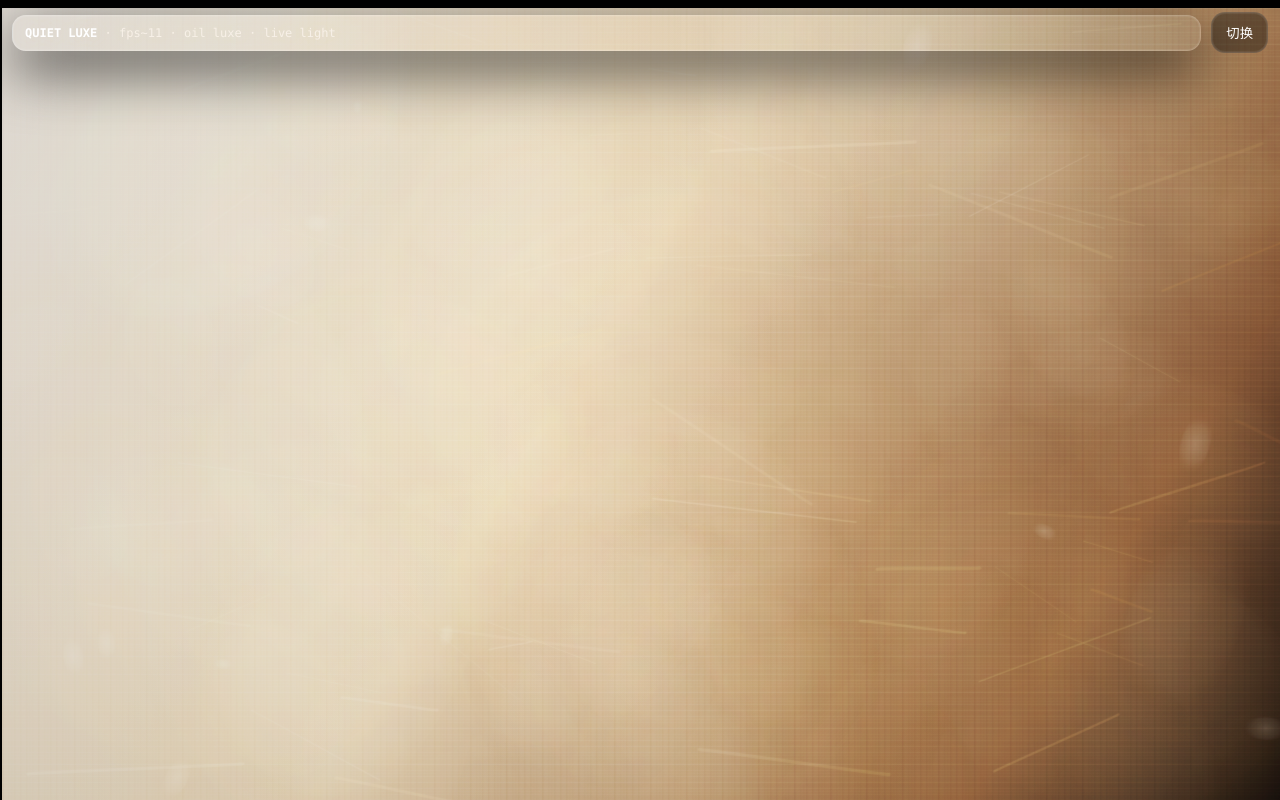
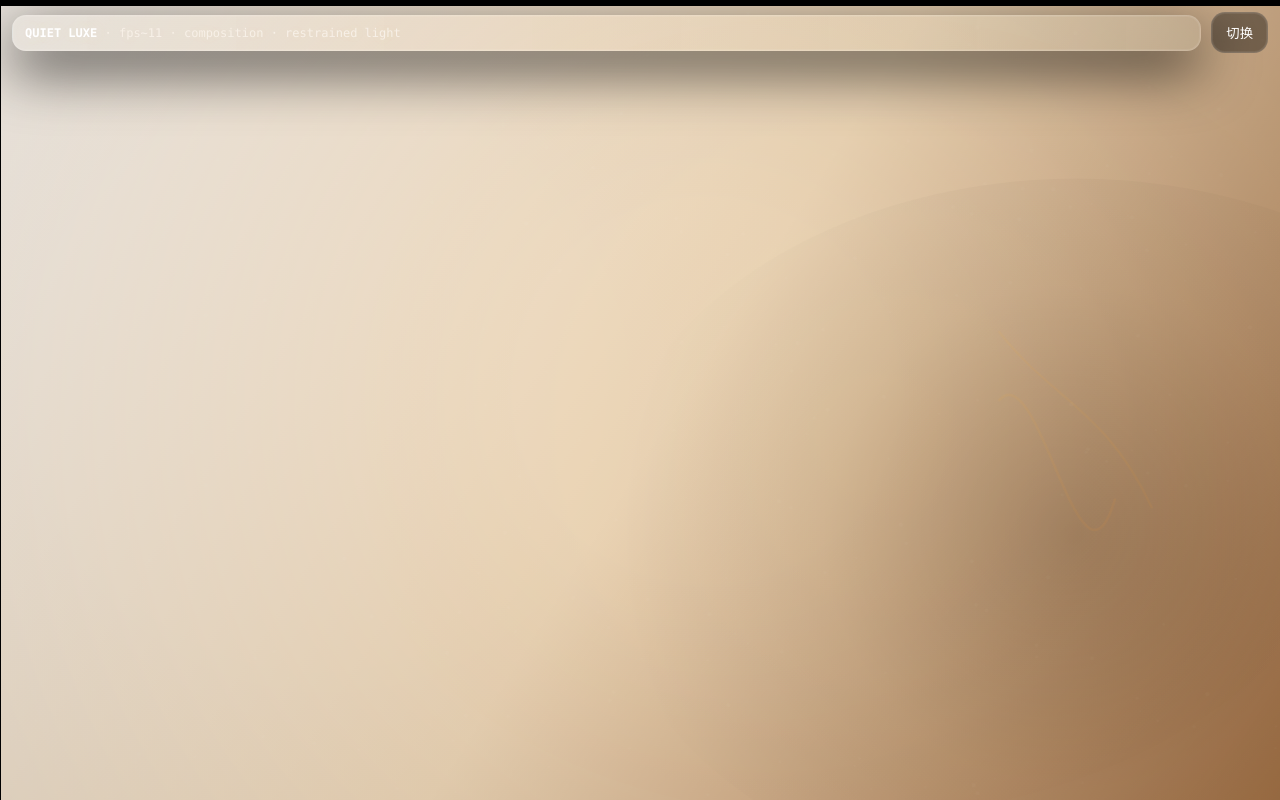
Before and after one commit to bai13567/test2, a plain HTML site: page index.html in a window 1280 px wide. Drawn offline with Linux system fonts and the light colour scheme; animation ran at ten frames a second.

Commit message:
更新 index.html

```diff
--- a/index.html
+++ b/index.html
@@ -1,14 +1,14 @@
 <!doctype html><meta charset="utf-8">
 <meta name="viewport" content="width=device-width,initial-scale=1,viewport-fit=cover">
-<title>Quiet Luxe · Oil Canvas</title>
+<title>Quiet Luxe · Composition</title>
 <style>
-html,body{margin:0;height:100%;overflow:hidden;background:#050505;font:12px ui-monospace,Menlo,Consolas,monospace}
+html,body{margin:0;height:100%;overflow:hidden;background:#060606;font:12px ui-monospace,Menlo,Consolas,monospace}
 canvas{position:fixed;inset:0;display:block}
 #ui{position:fixed;left:12px;right:12px;top:12px;z-index:9;display:flex;gap:10px;align-items:center;pointer-events:none;padding-top:env(safe-area-inset-top)}
-#pill{flex:1;min-width:0;padding:10px 12px;border-radius:14px;border:1px solid #ffffff2a;
+#pill{flex:1;min-width:0;padding:10px 12px;border-radius:14px;border:1px solid #ffffff24;
 background:linear-gradient(90deg,#ffffff10,#ffd6a814,#7ad7ff10);
 backdrop-filter:blur(12px);box-shadow:0 0 0 1px #fff1 inset,0 18px 56px #000b;color:#f7f0e7;mix-blend-mode:screen;
-text-shadow:0 0 18px #ffd6a833,0 0 22px #ffffff22;white-space:nowrap;overflow:hidden;text-overflow:ellipsis}
+text-shadow:0 0 18px #ffd6a822,0 0 22px #ffffff22;white-space:nowrap;overflow:hidden;text-overflow:ellipsis}
 #pill b{color:#fff}
 #btn{pointer-events:auto;padding:10px 14px;border-radius:14px;border:1px solid #fff2;background:#0006;color:#fff;
 backdrop-filter:blur(12px);box-shadow:0 0 0 1px #fff1 inset}
@@ -18,7 +18,6 @@ background:#2a0000cc;border:1px solid #ff6a6a55;color:#ffd1d1;border-radius:12px
 </style>
 
 <canvas id="c"></canvas>
-
 <div id="ui">
   <div id="pill"><b>QUIET LUXE</b> · <span id="s">building…</span></div>
   <button id="btn">切换</button>
@@ -35,11 +34,11 @@ const clamp=(x,a,b)=>x<a?a:x>b?b:x;
 const lerp=(a,b,t)=>a+(b-a)*t;
 const mix=(A,B,t)=>[lerp(A[0],B[0],t),lerp(A[1],B[1],t),lerp(A[2],B[2],t)];
 const smooth=(a,b,x)=>{x=clamp((x-a)/(b-a),0,1);return x*x*(3-2*x);};
-const rgb=(c)=>`rgb(${c[0]|0},${c[1]|0},${c[2]|0})`;
+const rgb=(c,a=1)=>`rgba(${c[0]|0},${c[1]|0},${c[2]|0},${a})`;
 function showErr(e){ERR.style.display="block";ERR.textContent=String(e&&(e.stack||e.message)||e);}
 
 try{
-// ---------- size ----------
+// -------- size ----------
 let W=0,H=0,DPR=1;
 function resize(){
   DPR=clamp(devicePixelRatio||1,1,2);
@@ -48,41 +47,34 @@ function resize(){
   C.height=Math.max(2,(H*DPR)|0);
   C.style.width=W+"px"; C.style.height=H+"px";
   ctx.setTransform(DPR,0,0,DPR,0,0);
-  rebuildSoon();
+  scheduleBuild();
 }
 addEventListener("resize",resize,{passive:true});
 
-// ---------- RNG ----------
+// -------- RNG ----------
 function makeRng(seed){let s=seed>>>0;return ()=>((s=(s*1664525+1013904223)>>>0)&0xfffffff)/0xfffffff;}
 let seedBase=123456789;
 function nextSeed(){seedBase=(seedBase*1664525+1013904223)>>>0;return seedBase;}
 
-// ---------- palettes (warm, luxe, no purple) ----------
+// -------- palettes (quiet luxe, warm, no purple) ----------
 const PALS=[
-  // cream / camel / cognac / charcoal
-  [[250,244,235],[232,210,175],[188,130,82],[26,22,18]],
-  // ivory / sand / bronze / ink
-  [[252,246,238],[230,206,170],[170,120,75],[18,18,20]],
-  // pearl / beige / umber / espresso
-  [[248,242,234],[225,204,174],[155,108,72],[20,16,14]],
-  // warm stone / oat / amber / deep brown
-  [[246,240,232],[222,202,170],[190,132,78],[24,18,14]],
-  // milky / wheat / honey / near-black
-  [[251,245,238],[233,214,184],[200,145,85],[16,14,13]],
+  {bg:[252,247,240], a:[235,215,185], b:[196,140,86], ink:[18,15,13]},
+  {bg:[250,244,236], a:[232,208,175], b:[180,125,78], ink:[16,14,13]},
+  {bg:[248,242,234], a:[226,203,172], b:[170,118,74], ink:[20,16,14]},
+  {bg:[251,246,238], a:[235,214,184], b:[200,145,85], ink:[14,13,12]},
 ];
 
-// ---------- offscreen textures ----------
+// -------- offscreen: static composition ----------
 let tex=null, tctx=null, texW=0, texH=0;
 let grain=null, gctx=null, grainPat=null;
-let scene=null, building=false, rebuildTimer=null;
+let scene=null, building=false, buildTimer=null;
 
-// create offscreen
 function makeCanvas(w,h,alpha=false){
-  const c=document.createElement("canvas");
-  c.width=w; c.height=h;
+  const c=document.createElement("canvas"); c.width=w; c.height=h;
   return [c, c.getContext("2d",{alpha, willReadFrequently:false})];
 }
 
+// subtle film grain (no grid, no weave)
 function buildGrain(seed){
   const N=256;
   if(!grain){ [grain,gctx]=makeCanvas(N,N,true); }
@@ -94,197 +86,183 @@ function buildGrain(seed){
     const r=rnd();
     const v=(r<0.5? r*r : 1-(1-r)*(1-r));
     const n=v-0.5;
-    const a=clamp(8 + Math.abs(n)*26, 6, 34);
+    const a=clamp(6 + Math.abs(n)*22, 5, 30);
     d[i]=255; d[i+1]=255; d[i+2]=255; d[i+3]=a;
   }
   gctx.putImageData(im,0,0);
   grainPat=null;
 }
 
-// canvas weave (subtle)
-function drawWeave(k){
-  const s=Math.min(texW,texH);
-  tctx.save();
-  tctx.globalAlpha=0.085;
-  tctx.globalCompositeOperation="overlay";
-  for(let i=0;i<3;i++){
-    const step=6+i*3;
-    tctx.fillStyle="rgba(255,255,255,0.6)";
-    for(let y=0;y<texH;y+=step){
-      tctx.fillRect(0,y,texW,1);
-    }
-    tctx.fillStyle="rgba(0,0,0,0.5)";
-    for(let x=0;x<texW;x+=step){
-      tctx.fillRect(x,0,1,texH);
-    }
-    tctx.globalAlpha*=0.72;
-  }
-  tctx.restore();
+function pickScene(){
+  const rnd=makeRng(nextSeed());
+  const pal=PALS[(rnd()*PALS.length)|0];
+
+  // composition anchors (intentional, not “平均”)
+  const focal = {x: 0.62+0.18*(rnd()-0.5), y: 0.42+0.20*(rnd()-0.5)};
+  const weight = rnd()<0.5 ? "left" : "right"; // asymmetry
+  const mood = rnd()<0.6 ? "warm" : "neutral";
+
+  // restrained motion: slow “breathing” light, not sweeping
+  const lightSpeed = 0.05 + 0.06*rnd();
+  const lightAmp   = 0.16 + 0.10*rnd();
+  const shadowAmp  = 0.08 + 0.06*rnd();
+
+  // three light nodes (composition-guided)
+  const lights=[
+    {u:focal.x, v:focal.y, r:0.55, a:0.85},
+    {u: weight==="left"?0.28:0.78, v:0.22+0.10*rnd(), r:0.42, a:0.55},
+    {u: 0.50+0.10*(rnd()-0.5), v:0.82, r:0.65, a:0.35},
+  ];
+
+  return {seed:nextSeed(), pal, focal, weight, mood, lightSpeed, lightAmp, shadowAmp, lights};
 }
 
-// oil “dab”
-function dab(x,y,r,ang,col,a){
+function blob(x,y,r,col,a,mode="soft-light"){
   tctx.save();
-  tctx.translate(x,y);
-  tctx.rotate(ang);
-  tctx.scale(1.25,0.85);
-  const g=tctx.createRadialGradient(0,0,0,0,0,r);
-  g.addColorStop(0,`rgba(${col[0]|0},${col[1]|0},${col[2]|0},${a})`);
-  g.addColorStop(0.65,`rgba(${col[0]|0},${col[1]|0},${col[2]|0},${a*0.35})`);
-  g.addColorStop(1,"rgba(0,0,0,0)");
+  tctx.globalCompositeOperation=mode;
+  const g=tctx.createRadialGradient(x,y,0,x,y,r);
+  g.addColorStop(0, rgb(col,a));
+  g.addColorStop(0.55, rgb(col,a*0.25));
+  g.addColorStop(1, "rgba(0,0,0,0)");
   tctx.fillStyle=g;
   tctx.beginPath();
-  tctx.ellipse(0,0,r,r*0.72,0,0,Math.PI*2);
+  tctx.ellipse(x,y,r*1.05,r*0.78,0,0,Math.PI*2);
   tctx.fill();
   tctx.restore();
 }
 
-// long brush stroke
-function stroke(x,y,len,w,ang,col,a){
-  tctx.save();
-  tctx.translate(x,y);
-  tctx.rotate(ang);
-  tctx.lineCap="round"; tctx.lineJoin="round";
-  tctx.globalAlpha=a;
-  tctx.strokeStyle=`rgb(${col[0]|0},${col[1]|0},${col[2]|0})`;
-  tctx.lineWidth=w;
-  tctx.beginPath();
-  const k=len*(0.28+0.22*Math.random());
-  tctx.moveTo(-len*0.5,0);
-  tctx.bezierCurveTo(-k,-w*0.4, k,w*0.4, len*0.5,0);
-  tctx.stroke();
-  tctx.restore();
-}
-
-function pickScene(){
-  const rnd=makeRng(nextSeed());
-  const pal=PALS[(rnd()*PALS.length)|0];
-  const baseA=pal[0], baseB=pal[1], baseC=pal[2], deep=pal[3];
-
-  // luxe feel: controlled contrast + warm highlight
-  const warmth=0.10+0.12*rnd();
-  const contrast=0.10+0.14*rnd();
-  const brush=0.85+0.65*rnd();
-  const impasto=0.18+0.24*rnd();
-  const vign=0.10+0.14*rnd();
-  const lightSpeed=0.08+0.10*rnd();
-  const lightCount=3+(rnd()*2|0);
-  const seed=nextSeed();
-
-  const lights=[];
-  for(let i=0;i<lightCount;i++){
-    lights.push({
-      u:rnd(), v:rnd(),
-      su:0.18+0.18*rnd(),
-      sv:0.18+0.18*rnd(),
-      w:0.22+0.26*rnd(),
-      p:rnd()*6.28,
-      a:0.20+0.18*rnd()
-    });
-  }
-
-  return {seed,pal:[baseA,baseB,baseC,deep],warmth,contrast,brush,impasto,vign,lightSpeed,lights};
-}
-
-function rebuild(){
+function paintStatic(){
   building=true;
   S.textContent="building…";
   scene=pickScene();
+  buildGrain(scene.seed^0x9E3779B9);
 
-  const texScale = clamp(DPR,1, mobile?1.25:1.5); // keep sharp but safe on iOS
-  texW=Math.max(360, (W*texScale)|0);
-  texH=Math.max(520, (H*texScale)|0);
+  // texture resolution: sharp enough, but stable on iOS
+  const scale = clamp(DPR,1, mobile?1.35:1.65);
+  texW=Math.max(420,(W*scale)|0);
+  texH=Math.max(720,(H*scale)|0);
   [tex,tctx]=makeCanvas(texW,texH,false);
 
-  // base gradient (quiet luxe)
-  const [A,B,Cc,D]=scene.pal;
+  const rnd=makeRng(scene.seed);
+  const {bg,a,b,ink}=scene.pal;
+
+  // 1) background: calm paper-like gradient
   const g=tctx.createLinearGradient(0,0,texW,texH);
-  g.addColorStop(0, rgb(mix(A,[255,255,255],0.02)));
-  g.addColorStop(0.45, rgb(mix(B,[255,255,255],0.02)));
-  g.addColorStop(0.82, rgb(mix(Cc,D,0.08)));
-  g.addColorStop(1, rgb(mix(D,[0,0,0],0.04)));
+  const warmLift = scene.mood==="warm" ? 0.06 : 0.03;
+  g.addColorStop(0, rgb(mix(bg,[255,255,255],0.02+warmLift)));
+  g.addColorStop(0.52, rgb(mix(a,[255,255,255],0.05)));
+  g.addColorStop(1, rgb(mix(b,ink,0.08)));
   tctx.fillStyle=g; tctx.fillRect(0,0,texW,texH);
 
-  // soft “underpainting” clouds of color (non-repeating, natural)
+  // 2) composition mass: big soft forms (intentional placement)
+  const fx=scene.focal.x*texW, fy=scene.focal.y*texH;
+  const baseR=Math.max(texW,texH)*0.65;
+
+  // main warm body
+  blob(fx,fy,baseR*0.62, mix(a,b,0.35), 0.35, "soft-light");
+  // counterweight (dark, very subtle, gives “高级”)
+  const cx = (scene.weight==="left"?0.18:0.84)*texW;
+  const cy = (0.64+0.10*(rnd()-0.5))*texH;
+  blob(cx,cy,baseR*0.55, mix(ink,b,0.25), 0.22, "multiply");
+
+  // 3) “author mark”: one or two intentional strokes (not随机噪声)
+  tctx.save();
+  tctx.globalCompositeOperation="overlay";
+  tctx.globalAlpha=0.18;
+  tctx.lineCap="round"; tctx.lineJoin="round";
+  for(let k=0;k<2;k++){
+    const sgn = k?1:-1;
+    const x0 = (scene.weight==="left"?0.10:0.78)*texW;
+    const y0 = (0.30+0.20*rnd())*texH;
+    const x1 = (0.92-0.08*rnd())*texW;
+    const y1 = (0.55+0.12*rnd())*texH;
+    tctx.strokeStyle = rgb(mix(b,[255,255,255],0.10), 1);
+    tctx.lineWidth = 2.2 + 1.2*rnd();
+    tctx.beginPath();
+    tctx.moveTo(x0,y0);
+    tctx.bezierCurveTo(
+      lerp(x0,x1,0.35), y0+sgn*(40+90*rnd()),
+      lerp(x0,x1,0.70), y1-sgn*(40+90*rnd()),
+      x1,y1
+    );
+    tctx.stroke();
+  }
+  tctx.restore();
+
+  // 4) micro “surface” (non-grid, non-weave): sparse specks only
+  tctx.save();
   tctx.globalCompositeOperation="soft-light";
-  const rnd=makeRng(scene.seed);
-  for(let i=0;i<120;i++){
+  for(let i=0;i<320;i++){
     const x=rnd()*texW, y=rnd()*texH;
-    const r=(rnd()*0.26+0.08)*Math.min(texW,texH);
-    const c = mix(mix(A,B,rnd()), mix(Cc,D,rnd()), rnd()*0.55);
-    dab(x,y,r, rnd()*6.28, c, 0.22);
+    const r=0.6+1.6*rnd();
+    const col = mix(bg, [255,255,255], 0.35+0.35*rnd());
+    tctx.fillStyle=rgb(col, 0.06);
+    tctx.beginPath();
+    tctx.arc(x,y,r,0,Math.PI*2);
+    tctx.fill();
   }
+  tctx.restore();
 
-  // brush strokes (directional, but layered -> oil feel)
-  tctx.globalCompositeOperation="overlay";
-  const N = Math.floor((texW*texH)/22000 * scene.brush);
-  for(let i=0;i<N;i++){
-    const x=rnd()*texW, y=rnd()*texH;
-    const len=(rnd()*0.22+0.05)*Math.min(texW,texH);
-    const w=(rnd()*2.8+0.6);
-    const ang=(rnd()*1.2-0.6) + (y/texH-0.5)*0.35;
-    const c = mix(mix(A,B,rnd()), mix(B,Cc,rnd()), rnd()*0.65);
-    stroke(x,y,len,w,ang,c, 0.12+0.10*rnd());
-  }
-
-  // impasto highlights: tiny thick dabs + subtle emboss trick
-  tctx.globalCompositeOperation="screen";
-  for(let i=0;i<Math.floor(N*0.65*scene.impasto);i++){
-    const x=rnd()*texW, y=rnd()*texH;
-    const r=(rnd()*18+6);
-    const c=mix([255,255,255], scene.pal[1], 0.35+0.25*rnd());
-    dab(x,y,r,rnd()*6.28,c,0.20);
-  }
-
-  // canvas weave + gentle vignette (avoid “脏”，只塑形)
-  tctx.globalCompositeOperation="source-over";
-  drawWeave(1);
-
-  const vg=tctx.createRadialGradient(texW*0.52,texH*0.50,Math.min(texW,texH)*0.22, texW*0.52,texH*0.50, Math.max(texW,texH)*0.75);
+  // 5) vignette: very gentle sculpt (no dirty corners)
+  const vg=tctx.createRadialGradient(texW*0.55,texH*0.48,Math.min(texW,texH)*0.22, texW*0.55,texH*0.48, Math.max(texW,texH)*0.78);
   vg.addColorStop(0,"rgba(0,0,0,0)");
-  vg.addColorStop(1,`rgba(0,0,0,${scene.vign})`);
+  vg.addColorStop(1,`rgba(0,0,0,0.10)`);
   tctx.fillStyle=vg; tctx.fillRect(0,0,texW,texH);
-
-  buildGrain(scene.seed^0x9E3779B9);
 
   building=false;
   S.textContent="ready";
 }
 
-// debounce rebuild
-function rebuildSoon(){
-  clearTimeout(rebuildTimer);
-  rebuildTimer=setTimeout(rebuild,120);
+function scheduleBuild(){
+  clearTimeout(buildTimer);
+  buildTimer=setTimeout(paintStatic,120);
 }
 
-// ---------- animation ----------
+// -------- animation (restrained) ----------
 let t=0,last=performance.now(),ema=60;
-function drawLights(time){
-  // dynamic lighting on top of static oil base
+let auto=setInterval(()=>switchNow(),60*1000);
+function switchNow(){ paintStatic(); clearInterval(auto); auto=setInterval(()=>switchNow(),60*1000); }
+
+BTN.addEventListener("click",switchNow);
+document.addEventListener("visibilitychange",()=>{
+  // iOS: keep stable when returning
+  if(!document.hidden) last=performance.now();
+},{passive:true});
+
+function drawDynamicLights(time){
+  // slow breathing (no sweeping bands)
+  const breathe = 0.5+0.5*Math.sin(time*scene.lightSpeed);
+  const drift   = 0.5+0.5*Math.sin(time*scene.lightSpeed*0.73 + 1.7);
+
+  // highlight
   ctx.save();
   ctx.globalCompositeOperation="soft-light";
-  for(const L of scene.lights){
-    const phase = time*scene.lightSpeed + L.p;
-    const u = L.u + Math.sin(phase)*L.su;
-    const v = L.v + Math.cos(phase*0.9)*L.sv;
-    const cx = W*clamp(u,0,1);
-    const cy = H*clamp(v,0,1);
-    const r = Math.max(W,H)*(0.35+0.25*Math.sin(phase*0.7))*L.w;
+  for(let i=0;i<scene.lights.length;i++){
+    const L=scene.lights[i];
+    const cx=W*(L.u + (i===0?(drift-0.5)*0.03:(breathe-0.5)*0.02));
+    const cy=H*(L.v + (i===0?(breathe-0.5)*0.03:(drift-0.5)*0.02));
+    const r=Math.max(W,H)*L.r*(0.92+0.08*breathe);
+    const a=scene.lightAmp*L.a*(0.85+0.15*drift);
 
     const g=ctx.createRadialGradient(cx,cy,0,cx,cy,r);
-    g.addColorStop(0,`rgba(255,248,235,${0.16*L.a})`);
-    g.addColorStop(0.35,`rgba(255,232,205,${0.10*L.a})`);
+    g.addColorStop(0,`rgba(255,248,236,${0.16*a})`);
+    g.addColorStop(0.35,`rgba(255,230,206,${0.10*a})`);
     g.addColorStop(1,"rgba(255,255,255,0)");
     ctx.fillStyle=g;
     ctx.fillRect(0,0,W,H);
   }
-  // sculpt shadows (adds depth -> “高级材质”)
+
+  // shadow sculpt (very subtle, gives “贵气”的体积感)
   ctx.globalCompositeOperation="multiply";
-  const s1=ctx.createLinearGradient(0,0,W,H);
-  s1.addColorStop(0,`rgba(0,0,0,${0.10*scene.contrast})`);
-  s1.addColorStop(0.5,"rgba(0,0,0,0)");
-  s1.addColorStop(1,`rgba(0,0,0,${0.16*scene.contrast})`);
-  ctx.fillStyle=s1; ctx.fillRect(0,0,W,H);
+  const ang = (time*0.025)%(Math.PI*2);
+  const ax=Math.cos(ang), ay=Math.sin(ang);
+  const lx=W*(0.5-ax*0.25), ly=H*(0.5-ay*0.20);
+  const sg=ctx.createRadialGradient(lx,ly,Math.min(W,H)*0.10, lx,ly, Math.max(W,H)*0.95);
+  const sa=scene.shadowAmp*(0.75+0.25*breathe);
+  sg.addColorStop(0,"rgba(0,0,0,0)");
+  sg.addColorStop(1,`rgba(0,0,0,${0.10*sa})`);
+  ctx.fillStyle=sg;
+  ctx.fillRect(0,0,W,H);
 
   ctx.restore();
 }
@@ -292,13 +270,13 @@ function drawLights(time){
 function drawGrain(time){
   if(!grain) return;
   if(!grainPat){
-    try{ grainPat=ctx.createPattern(grain,"repeat"); }
-    catch(e){ grainPat=null; }
+    try{ grainPat=ctx.createPattern(grain,"repeat"); }catch(e){ grainPat=null; }
   }
   if(!grainPat) return;
+  // grain is only for banding; keep it extremely light
   ctx.save();
   ctx.globalCompositeOperation="overlay";
-  ctx.globalAlpha=0.045*(0.92+0.08*Math.sin(time*2.0));
+  ctx.globalAlpha=0.040*(0.92+0.08*Math.sin(time*2.0));
   const ox=(Math.sin(time*0.9)*3)|0, oy=(Math.cos(time*1.1)*3)|0;
   ctx.translate(ox,oy);
   ctx.fillStyle=grainPat;
@@ -314,51 +292,31 @@ function frame(now){
 
   if(!tex || building) return;
 
-  // subtle parallax (NOT a “moving texture”; just micro drift to avoid dead static)
-  const dx = Math.sin(t*0.06)*8;
-  const dy = Math.cos(t*0.05)*8;
-
   ctx.save();
   ctx.imageSmoothingEnabled=true;
   ctx.clearRect(0,0,W,H);
 
-  // draw oil base
+  // draw static composition (micro drift, almost imperceptible)
+  const dx = Math.sin(t*0.03)*6;
+  const dy = Math.cos(t*0.025)*6;
   ctx.drawImage(tex, dx, dy, W, H);
 
-  // impasto “sheen” emboss trick: tiny offsets + soft-light
-  ctx.globalCompositeOperation="soft-light";
-  ctx.globalAlpha=0.22;
-  ctx.drawImage(tex, dx+1.2, dy-1.0, W, H);
-  ctx.globalAlpha=0.16;
-  ctx.globalCompositeOperation="overlay";
-  ctx.drawImage(tex, dx-1.0, dy+1.1, W, H);
-  ctx.globalAlpha=1;
-  ctx.globalCompositeOperation="source-over";
+  // dynamic light (restrained)
+  drawDynamicLights(t);
 
-  // dynamic light
-  drawLights(t);
-
-  // grain (banding killer)
+  // grain
   drawGrain(t);
 
   ctx.restore();
 
-  if(((now/500)|0)%2===0){
-    S.textContent = `fps~${ema.toFixed(0)} · oil luxe · live light`;
+  if(((now/600)|0)%2===0){
+    S.textContent = `fps~${ema.toFixed(0)} · composition · restrained light`;
   }
 }
 
-function switchNow(){
-  rebuild();
-  clearInterval(auto);
-  auto=setInterval(switchNow,60*1000);
-}
-
-BTN.addEventListener("click",switchNow);
-
-let auto=setInterval(switchNow,60*1000);
+// init
 resize();
-rebuild();
+paintStatic();
 requestAnimationFrame(frame);
 
 }catch(e){showErr(e);}
```
